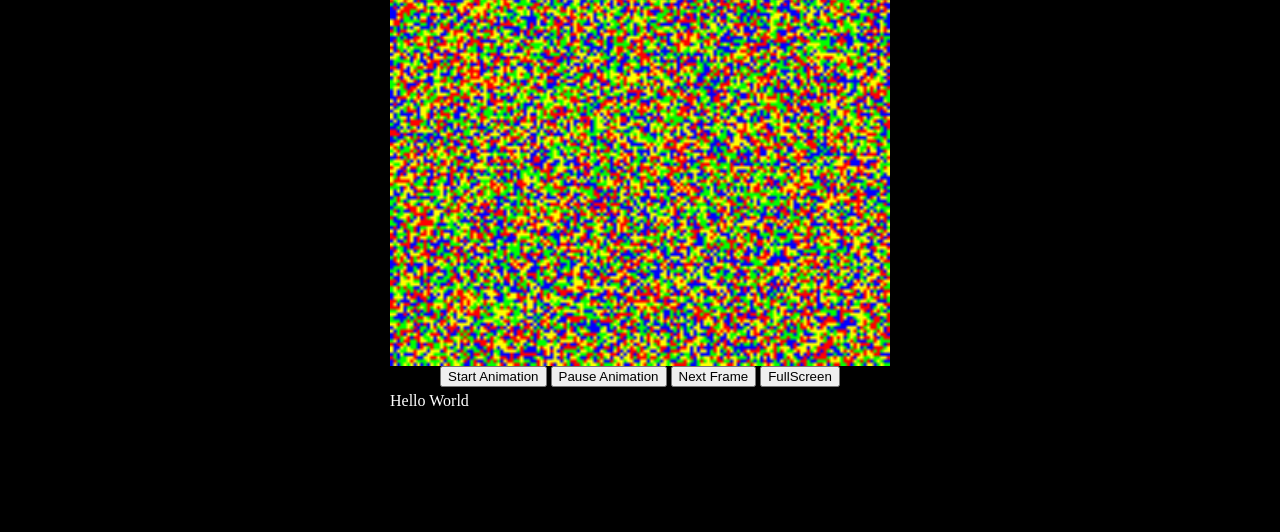
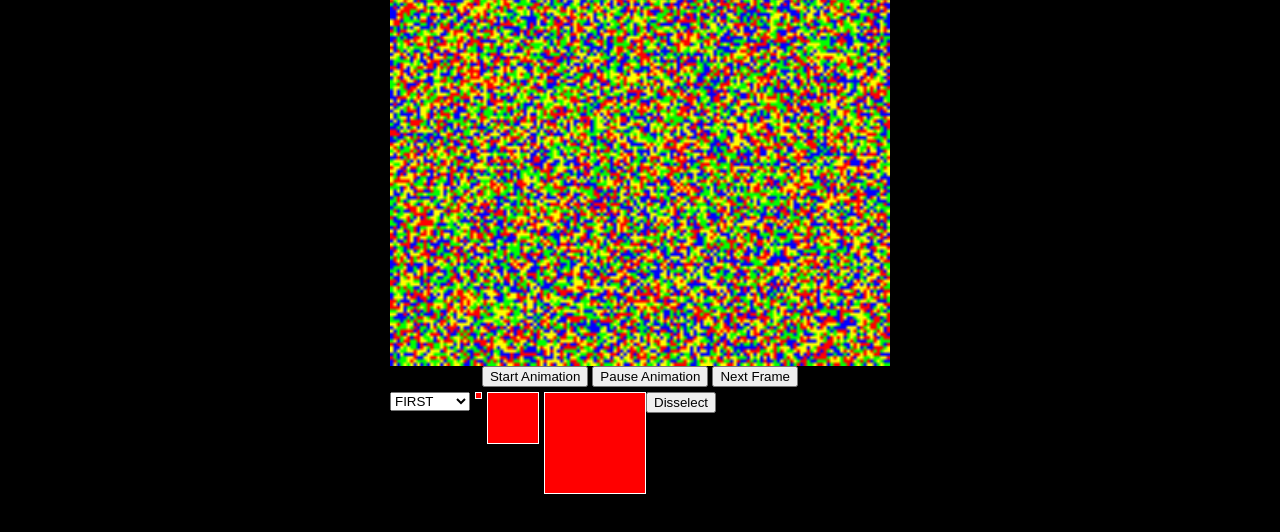
Before and after one commit to nodech/nodech.github.io, a plain HTML site: page automata/index.html in a window 1280 px wide. Shown: the part 142-674 px from the top of the page. Drawn offline with Linux system fonts and the light colour scheme.

Commit message:
Add markup for controllers

```diff
--- a/automata/index.html
+++ b/automata/index.html
@@ -6,16 +6,21 @@
     <link rel="stylesheet" type="text/css" href="main.css">
   </head>
   <body>
-    <div id="container">
-    </div>
+    <div id="container"></div>
     <div class="controls">
       <button onclick="start()">Start Animation</button>
       <button onclick="pause()">Pause Animation</button>
       <button onclick="nextFrame()">Next Frame</button>
-      <button onclick="full()">FullScreen</button>
+      <!--<button onclick="full()">FullScreen</button>-->
     </div>
-    <div id="status">
-      Hello World
+    <div id="status"></div>
+    <div id="drawing">
+      <select id="draw_cell" disabled>
+      </select>
+      <div class="drawer size5"   data-size-x="5" data-size-y="5"></div>
+      <div class="drawer size50"  data-size-x="50" data-size-y="50"></div>
+      <div class="drawer size100" data-size-x="100" data-size-y="100"></div>
+      <button onclick="disselect()">Disselect</button>
     </div>
     <script>
     var CELL_TYPES = [{
@@ -46,5 +51,6 @@
     <script src="datgui.js"></script>
     <script src="cells.js"></script>
     <script src="index.js"></script>
+    <script src="draw.js"></script>
   </body>
 </html>
```
